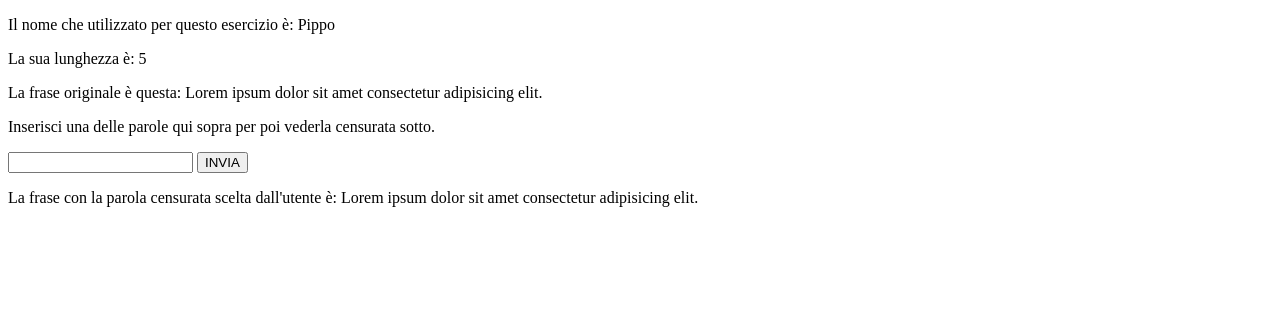
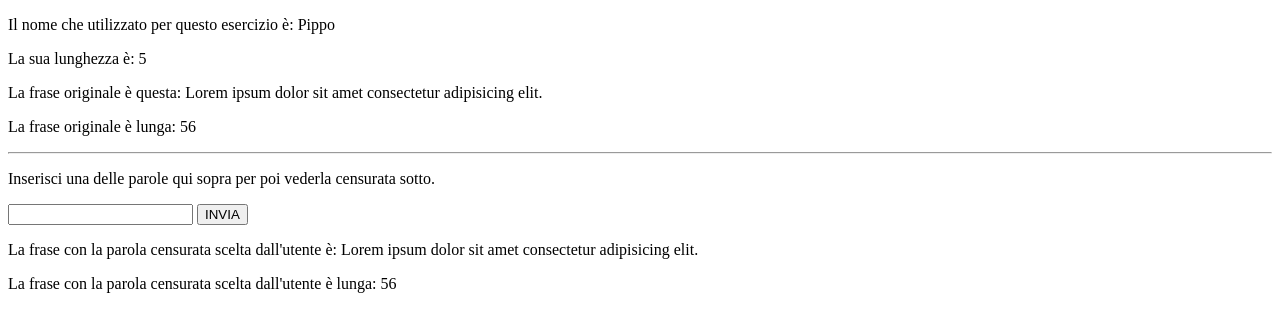
Before and after one commit to niculas1989/php-badwords, a PHP site: page / in a window 1280 px wide. Shown: the top 332 px of the page. Run offline with PHP 8.4, Linux system fonts and the light colour scheme.

Commit message:
added new changes

```diff
--- a/index.php
+++ b/index.php
@@ -37,11 +37,14 @@ Stampare di nuovo il paragrafo e la sua lunghezza, dopo aver sostituito con tre
 
     <div>
         <p>La frase originale è questa: <?php echo $censured_string ?></p>
+        <p>La frase originale è lunga: <?= strlen($censured_string) ?></p>
+        <hr />
         <p>Inserisci una delle parole qui sopra per poi vederla censurata sotto.</p>
         <form method="GET">
             <input type="text" name="word" id=""> <button type="submit">INVIA</button>
         </form>
         <p>La frase con la parola censurata scelta dall'utente è: <?php echo $new_string ?></p>
+        <p>La frase con la parola censurata scelta dall'utente è lunga: <?= strlen($new_string) ?></p>
     </div>
 </body>
 
```
